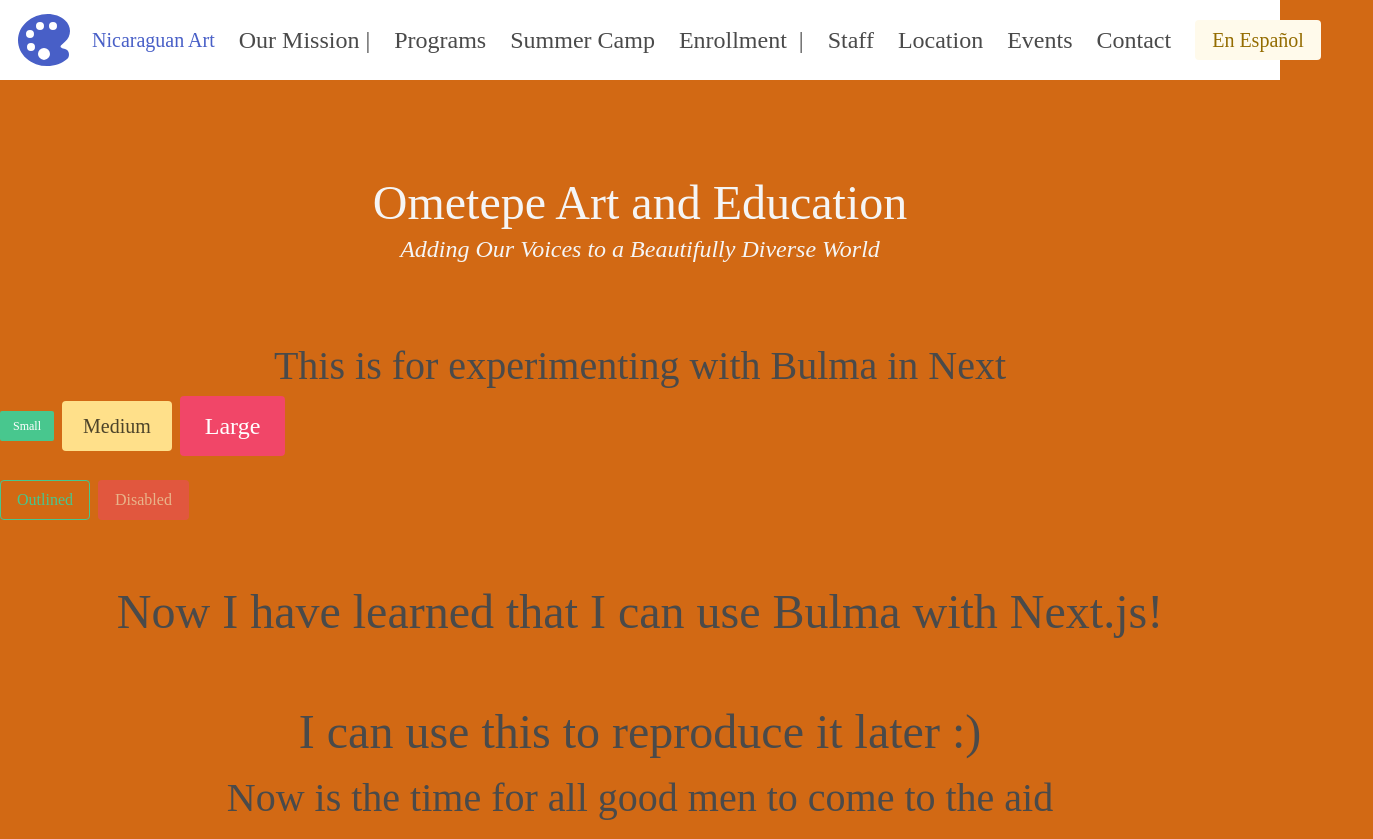
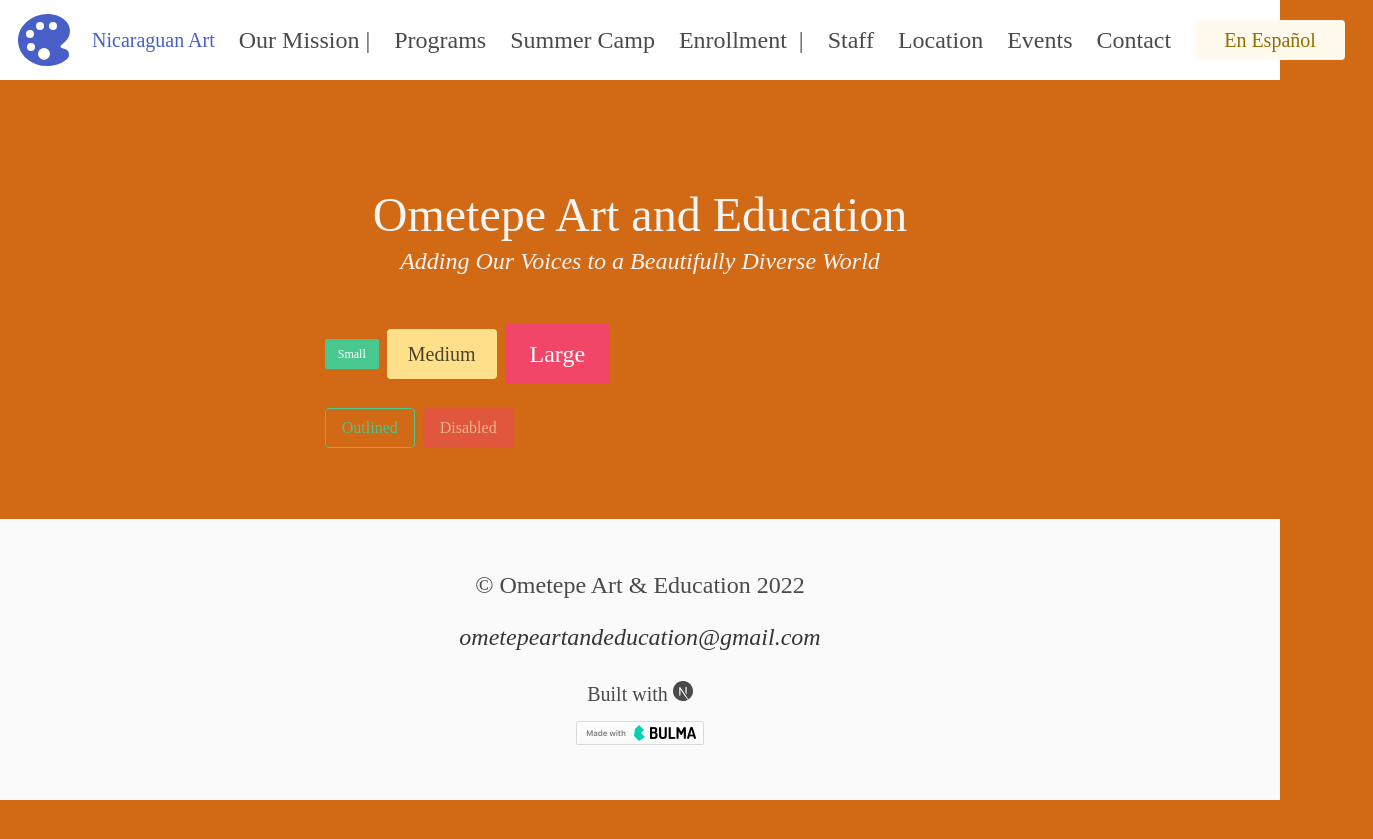
Before and after one commit to papadavis47/ometepe-art-and-education, a Next.js app: page / in a window 1280 px wide. Shown: the top 839 px of the page, 1373 px wide, since content can reach past the window. After the commit the page ends 800 px from the top, so only its background shows below. Built offline with nearby package versions, Linux system fonts and the light colour scheme; a web font is replaced by a local one.

Commit message:
Handle the footer issue

```diff
--- a/pages/index.js
+++ b/pages/index.js
@@ -19,9 +19,6 @@ export default function Home() {
           Adding Our Voices to a Beautifully Diverse World
         </h2>
       </div>
-      <h1 className='is-size-2 has-text-centered mt-5'>
-        This is for experimenting with Bulma in Next
-      </h1>
       <div className='buttons'>
         <button className='button is-success is-small'>Small</button>
         <button className='button is-warning is-medium'>Medium</button>
@@ -35,15 +32,6 @@ export default function Home() {
           Disabled
         </button>
       </div>
-      <h2 className='is-size-1 has-text-centered mt-6'>
-        Now I have learned that I can use Bulma with Next.js!
-      </h2>
-      <h3 className='is-size-1 has-text-centered mt-6'>I can use this to reproduce it later :)</h3>
-      <p className='has-text-centered is-size-2'>
-        Now is the time for all good men to come to the aid
-      </p>
-      <p className='has-text-centered is-size-3'>Hereis another experiment!</p>
-      <p className='is-size-1 has-text-centered'>Now try this!</p>
     </div>
   );
 }
--- a/sass/styles.scss
+++ b/sass/styles.scss
@@ -5,6 +5,10 @@ $family-serif: "Arapey", serif;
 $family-primary: $family-serif;
 $body-background-color: hsl(27, 83%, 45%);
 $footer-padding: 3rem 1.5rem 3rem;
+
+.is-fullheight-100vh {
+  height: 100vh;
+}
 
 @import "../node_modules/bulma/bulma.sass";
 
--- a/src/components/Layout.js
+++ b/src/components/Layout.js
@@ -4,11 +4,11 @@ import Footer from "./footer/Footer.js";
 
 const Layout = ({ children }) => {
   return (
-    <>
+    <div className='is-flex is-flex-direction-column is-fullheight-100vh'>
       <NavBar />
-      <main>{children}</main>
+      <main className='container column'>{children}</main>
       <Footer />
-    </>
+    </div>
   );
 };
 
--- a/src/components/NavBar.js
+++ b/src/components/NavBar.js
@@ -84,9 +84,9 @@ const NavBar = () => {
 
           <div className='navbar-end mr-4'>
             <div className='navbar-item'>
-              <div className='buttons is-large'>
+              <div className='buttons is-large' onClick={toggleSpanish}>
                 <a className='button is-warning is-light'>
-                  <p className='is-size-5'>En Español</p>
+                  <p className='is-size-5 p-3'>{spanish ? "English" : "En Español"}</p>
                 </a>
               </div>
             </div>
--- a/src/components/footer/Footer.js
+++ b/src/components/footer/Footer.js
@@ -4,7 +4,7 @@ import { SiNextdotjs } from "react-icons/si";
 
 const Footer = () => {
   return (
-    <footer className='footer has-text-centered is-white'>
+    <footer className='footer has-text-centered is-white column is-narrow'>
       <h2 className='is-size-4'>
         <span>&copy;</span> Ometepe Art & Education 2022
       </h2>
```
Also changed, not shown: styles/global.css.
